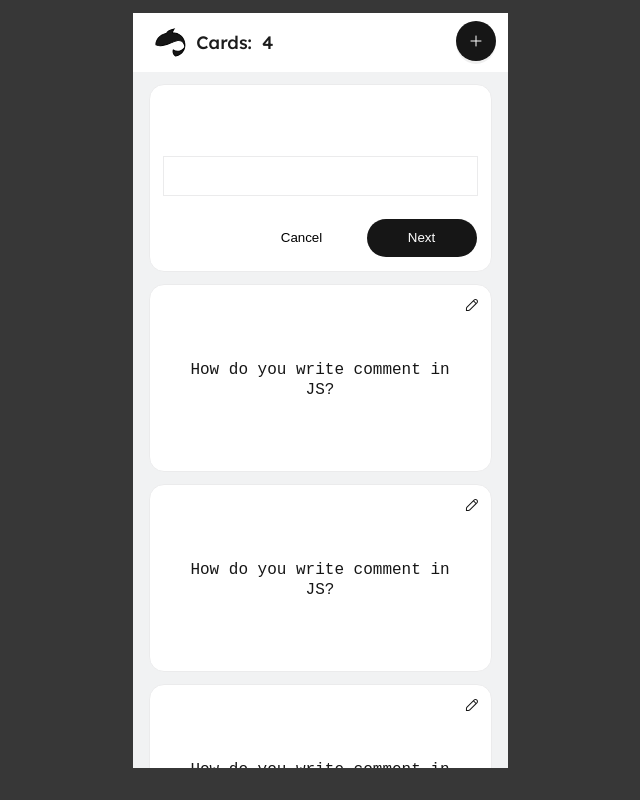
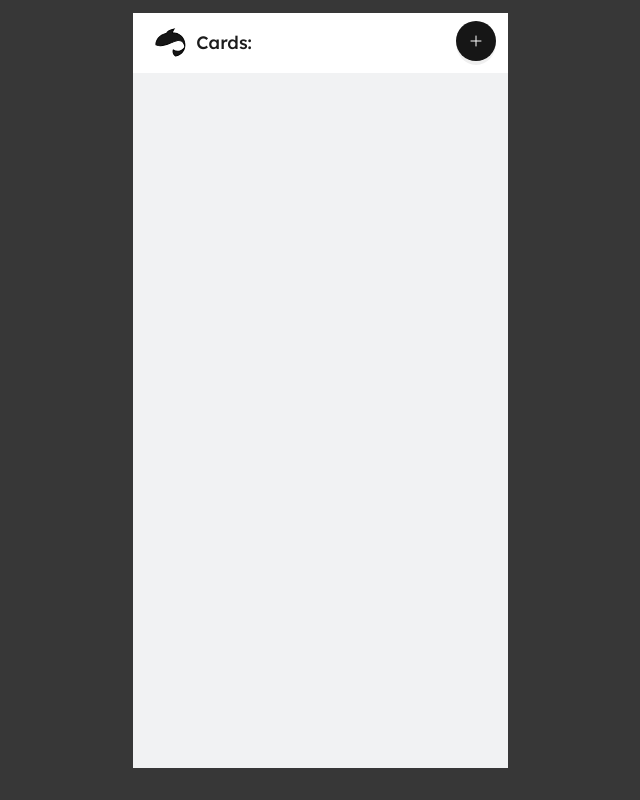
Before and after one commit to SzDabrowski/fischkapp, a React (Vite) app: page / in a window 1280 px wide. Shown: the whole page, without its empty margins (320-960 px from the left). Built offline with nearby package versions, Linux system fonts and the light colour scheme.

Commit message:
Revert "chores: flashcards list"

```diff
--- a/src/App.css
+++ b/src/App.css
@@ -12,15 +12,3 @@ body {
   font-family: 'Lexend', sans-serif;
 
 }
-
-.cardList_container{
-  flex-grow: 1;
-  display: flex;
-  flex-direction: column;
-  align-items: center;
-  overflow-y: auto;
-}
-
-.cardList_container > * {
-  margin-top: 12px;
-}
--- a/src/App.tsx
+++ b/src/App.tsx
@@ -1,74 +1,14 @@
 import { AppHeader } from "./components/AppHeader";
 import { AppLayout } from "./components/AppLayout";
-import {NewCard} from "./components/NewCard";
 import {Card} from "./components/Card";
-import React, { useState } from "react";
 
 import "./App.css";
-
-interface iCard{
-  id: number,
-  question: string,
-  answer: string,
-}
+import React from "react";
 
 function App() {
-  const [editMode, setEditMode] = useState<boolean>(false);
-  const [cardsData, setCardsData] = useState<iCard[]>([
-    {
-      id: 1,
-      question: "How do you write comment in JS?",
-      answer:
-        "its //comment",
-    },
-    {
-      id: 2,
-      question: "How do you write comment in JS?",
-      answer:
-        "its //comment",
-    },
-    {
-      id: 3,
-      question: "How do you write comment in JS?",
-      answer:
-        "its //comment",
-    },
-    {
-      id: 4,
-      question: "How do you write comment in JS?",
-      answer:
-        "its //comment",
-    }
-  ])
-
-  const changeMode = () => {
-    setEditMode(true);
-  };
-
-  const addCard = () => {
-    const newCard = <NewCard editMode={editMode} setEditMode={setEditMode} />;
-
-    console.log("added");
-  };
-
   return (
     <AppLayout>
-      <AppHeader currentCardsNumber={cardsData.length} changeMode={addCard} />
-      <div className="cardList_container">
-
-      <NewCard editMode={editMode} setEditMode={setEditMode} />
-        {cardsData.length > 0 && (
-          <>
-          {cardsData.map(card => (
-            <Card
-            id = {card.id}
-            question ={card.question}
-            answer = {card.answer}
-            />
-            ))}
-          </>
-          )}
-      </div>
+      <AppHeader cardsNumber = {1}/>
     </AppLayout>
   );
 }
--- a/src/components/AppHeader.tsx
+++ b/src/components/AppHeader.tsx
@@ -4,11 +4,9 @@ import logotype from "../assets/header_logo.svg";
 import button from "../assets/header_button.svg";
 
 export interface Header {
-  currentCardsNumber: number;
+  CurrentCardsNumber: number;
   changeMode: (event: React.MouseEvent<HTMLButtonElement>) => void;
 }
-
-
 
 export function AppHeader(props: Header){
 
@@ -16,7 +14,7 @@ export function AppHeader(props: Header){
     <div>
         <img src={logotype} alt={"logo"} />
         <h1 className="header">Cards:</h1>
-        <span className="cardsNumber">{props.currentCardsNumber}</span>
+        <span className="cardsNumber">{props.CurrentCardsNumber}</span>
     </div >
      <button className="addButton" onClick={props.changeMode}>
       <img src={button} alt={"add card button"} />
--- a/src/components/AppLayout.module.css
+++ b/src/components/AppLayout.module.css
@@ -3,6 +3,4 @@
   height: 755px;
   margin: 1% auto;
   background: #f1f2f3;
-  display: flex;
-  flex-direction: column;
 }
--- a/src/components/Card.module.css
+++ b/src/components/Card.module.css
@@ -10,7 +10,6 @@
     justify-content: space-between;
     align-items: center;
   }
-
   .corner_wrapper {
     display: flex;
     flex-direction: row;
@@ -26,32 +25,50 @@
     height: 40px;
     cursor: pointer;
   }
-
   .text_wrapper {
     position: relative;
+  }
+  .question_text {
+    position: relative;
+    bottom: 0;
+    color: #161616;
+    font-size: 12px;
+    font-family: Lexend;
+    max-width: 300px;
+    font-weight: 400;
+    word-wrap: break-word;
+    margin: 0 15px 0;
+  }
+  .action_wrapper {
+    display: flex;
+    flex-direction: row;
     position: absolute;
-  display: flex;
-  flex-direction: column;
-  align-items: center;
-  justify-content: center;
-  height: 100%;
+    align-self: end;
+    gap: 10px;
+    bottom: 14px;
+    right: 14px;
   }
-
-.output {
-  text-align: center;
-  justify-content: center;
-
+  .left_button {
+    width: 110px;
+    height: 38px;
+    padding: 10px, 12px, 10px, 12px;
     border: none;
-  color: #161616;
-  font-size: 16px;
-  width: 315px;
+    border-radius: 22px;
+    background-color: #ffffff;
+    line-height: 18px;
+    word-wrap: break-word;
     font-weight: 500;
-  resize: none;
-  overflow: hidden;
-  line-height: 20px;
-  overflow-wrap: break-word;
-  padding: 12px 10px 10px 10px;
-  &:focus {
-    outline: none;
+    cursor: pointer;
   }
+  .right_button {
+    width: 110px;
+    height: 38px;
+    border: none;
+    border-radius: 22px;
+    background-color: #161616;
+    color: white;
+    line-height: 18px;
+    word-wrap: break-word;
+    font-weight: 500;
+    cursor: pointer;
   }
--- a/src/components/Card.tsx
+++ b/src/components/Card.tsx
@@ -1,59 +1,86 @@
-import React, { useRef, useState } from "react";
+import React, { useEffect, useRef, useState } from "react";
 import styles from "./Card.module.css";
-import editIcon from "../assets/editIcon.svg";
-
+import deleteImage from "./assets/deleteIcon.svg";
+import { TextareaInput } from "./TextareaInput";
 
 interface FishkappCard {
   question: string;
   answer: string;
 }
-
 interface CardI {
-    id: number;
-    question: string;
-    answer: string;
+  editMode: boolean;
+  setEditMode: (value: boolean) => void;
 }
 
 export const Card = (props: CardI) => {
   const [nextPage, setNextPage] = useState(false);
   const textareaRef = useRef<HTMLTextAreaElement>(null);
-    const [height, setHeight] = useState<number>(60);
 
   const [fishkappObject, setfishkappObject] = useState<FishkappCard>({
-      question: props.question ? props.question : "",
-      answer: props.answer ? props.answer : "",
+    question: "",
+    answer: "",
   });
 
+  const handleInputChange = (event: React.ChangeEvent<HTMLTextAreaElement>) => {
+    const { value } = event.target;
+    nextPage
+      ? setfishkappObject({ ...fishkappObject, answer: value })
+      : setfishkappObject({ ...fishkappObject, question: value });
+    event.target.style.height = "0px";
+    event.target.style.height = event.target.scrollHeight + "px";
+  };
 
-  const changePageClick = () => {
-    setNextPage(!nextPage);
+  const nextPageClick = () => {
+    setNextPage(true);
     textareaRef.current?.focus();
+  };
+  const backPageClick = () => {
+    setNextPage(false);
+    textareaRef.current?.focus();
+  };
+  const cancelPageClick = () => {
+    props.setEditMode(!props.editMode);
   };
 
   return (
     <div className={styles.container}>
       <div className={styles.corner_wrapper}>
+        {nextPage ? (
           <button className={styles.corner_button}>
-                    <img src={editIcon} alt="edit" />
+            <img src={deleteImage} alt="delete" />
           </button>
+        ) : (
+          <></>
+        )}
       </div>
+      <div className={styles.text_wrapper}>
+        {nextPage && (
+          <p className={styles.question_text}>{fishkappObject.question}</p>
+        )}
 
-      <div className={styles.text_wrapper} onClick={changePageClick}>
+        <TextareaInput
+          fishkappObject={fishkappObject}
+          nextPage={nextPage}
+          handleInputChange={handleInputChange}
+          ref={textareaRef}
+        />
+      </div>
+      <div className={styles.action_wrapper}>
         {nextPage ? (
-            <textarea
-            readOnly
-            className={styles.output}
-            value={fishkappObject.answer}
-            style={{ height: height + "px" }}
-            />
-        ):
-        (
-            <textarea
-            readOnly
-            className={styles.output}
-            value={fishkappObject.question}
-            style={{ height: height + "px" }}
-            />
+          <button onClick={backPageClick} className={styles.left_button}>
+            Back
+          </button>
+        ) : (
+          <button onClick={cancelPageClick} className={styles.left_button}>
+            Cancel
+          </button>
+        )}
+        {nextPage ? (
+          <button className={styles.right_button}>Save</button>
+        ) : (
+          <button onClick={nextPageClick} className={styles.right_button}>
+            Next
+          </button>
         )}
       </div>
     </div>
--- a/src/components/NewCard.module.css
+++ /dev/null
@@ -1,74 +0,0 @@
-.container {
-    display: flex;
-    flex-direction: column;
-    background-color: white;
-    width: 343px;
-    min-height: 188px;
-    position: relative;
-    border-radius: 15px;
-    border: 0.5px #ebebec solid;
-    justify-content: space-between;
-    align-items: center;
-  }
-  .corner_wrapper {
-    display: flex;
-    flex-direction: row;
-    width: 343px;
-    height: 40px;
-    justify-content: flex-end;
-  }
-  .corner_button {
-    position: relative;
-    background: transparent;
-    border: none;
-    width: 40px;
-    height: 40px;
-    cursor: pointer;
-  }
-  .text_wrapper {
-    position: relative;
-  }
-  .question_text {
-    position: relative;
-    bottom: 0;
-    color: #161616;
-    font-size: 12px;
-    font-family: Lexend;
-    max-width: 300px;
-    font-weight: 400;
-    word-wrap: break-word;
-    margin: 0 15px 0;
-  }
-  .action_wrapper {
-    display: flex;
-    flex-direction: row;
-    position: absolute;
-    align-self: end;
-    gap: 10px;
-    bottom: 14px;
-    right: 14px;
-  }
-  .left_button {
-    width: 110px;
-    height: 38px;
-    padding: 10px, 12px, 10px, 12px;
-    border: none;
-    border-radius: 22px;
-    background-color: #ffffff;
-    line-height: 18px;
-    word-wrap: break-word;
-    font-weight: 500;
-    cursor: pointer;
-  }
-  .right_button {
-    width: 110px;
-    height: 38px;
-    border: none;
-    border-radius: 22px;
-    background-color: #161616;
-    color: white;
-    line-height: 18px;
-    word-wrap: break-word;
-    font-weight: 500;
-    cursor: pointer;
-  }
--- a/src/components/NewCard.tsx
+++ /dev/null
@@ -1,92 +0,0 @@
-import React, { useEffect, useRef, useState } from "react";
-import styles from "./NewCard.module.css";
-import deleteImage from "../assets/deleteIcon.svg";
-import { TextareaInput } from "./TextareaInput";
-
-interface FishkappCard {
-  question: string;
-  answer: string;
-}
-interface CardI {
-  editMode: boolean;
-  setEditMode: (value: boolean) => void;
-}
-
-export const NewCard = (props: CardI) => {
-  const [nextPage, setNextPage] = useState(false);
-  const textareaRef = useRef<HTMLTextAreaElement>(null);
-
-  const [fishkappObject, setfishkappObject] = useState<FishkappCard>({
-    question: "",
-    answer: "",
-  });
-
-  const handleInputChange = (event: React.ChangeEvent<HTMLTextAreaElement>) => {
-    const { value } = event.target;
-    nextPage
-      ? setfishkappObject({ ...fishkappObject, answer: value })
-      : setfishkappObject({ ...fishkappObject, question: value });
-    event.target.style.height = "0px";
-    event.target.style.height = event.target.scrollHeight + "px";
-  };
-
-  const nextPageClick = () => {
-    setNextPage(true);
-    textareaRef.current?.focus();
-  };
-  const backPageClick = () => {
-    setNextPage(false);
-    textareaRef.current?.focus();
-  };
-  const cancelPageClick = () => {
-    props.setEditMode(!props.editMode);
-  };
-
-  const savePageClick = () => {
-    props.setEditMode(false);
-  }
-
-  return (
-    <div className={styles.container}>
-      <div className={styles.corner_wrapper}>
-        {nextPage ? (
-          <button className={styles.corner_button}>
-            <img src={deleteImage} alt="delete" />
-          </button>
-        ) : (
-          <></>
-        )}
-      </div>
-      <div className={styles.text_wrapper}>
-        {nextPage && (
-          <p className={styles.question_text}>{fishkappObject.question}</p>
-        )}
-
-        <TextareaInput
-          fishkappObject={fishkappObject}
-          nextPage={nextPage}
-          handleInputChange={handleInputChange}
-          ref={textareaRef}
-        />
-      </div>
-      <div className={styles.action_wrapper}>
-        {nextPage ? (
-          <button onClick={backPageClick} className={styles.left_button}>
-            Back
-          </button>
-        ) : (
-          <button onClick={cancelPageClick} className={styles.left_button}>
-            Cancel
-          </button>
-        )}
-        {nextPage ? (
-          <button className={styles.right_button} onClick={savePageClick}>Save</button>
-        ) : (
-          <button onClick={nextPageClick} className={styles.right_button}>
-            Next
-          </button>
-        )}
-      </div>
-    </div>
-  );
-};
```
Also changed, not shown: 1 other file (tests, documents, lock files or other folders). Lines whose indentation alone changed are shown as unchanged.
